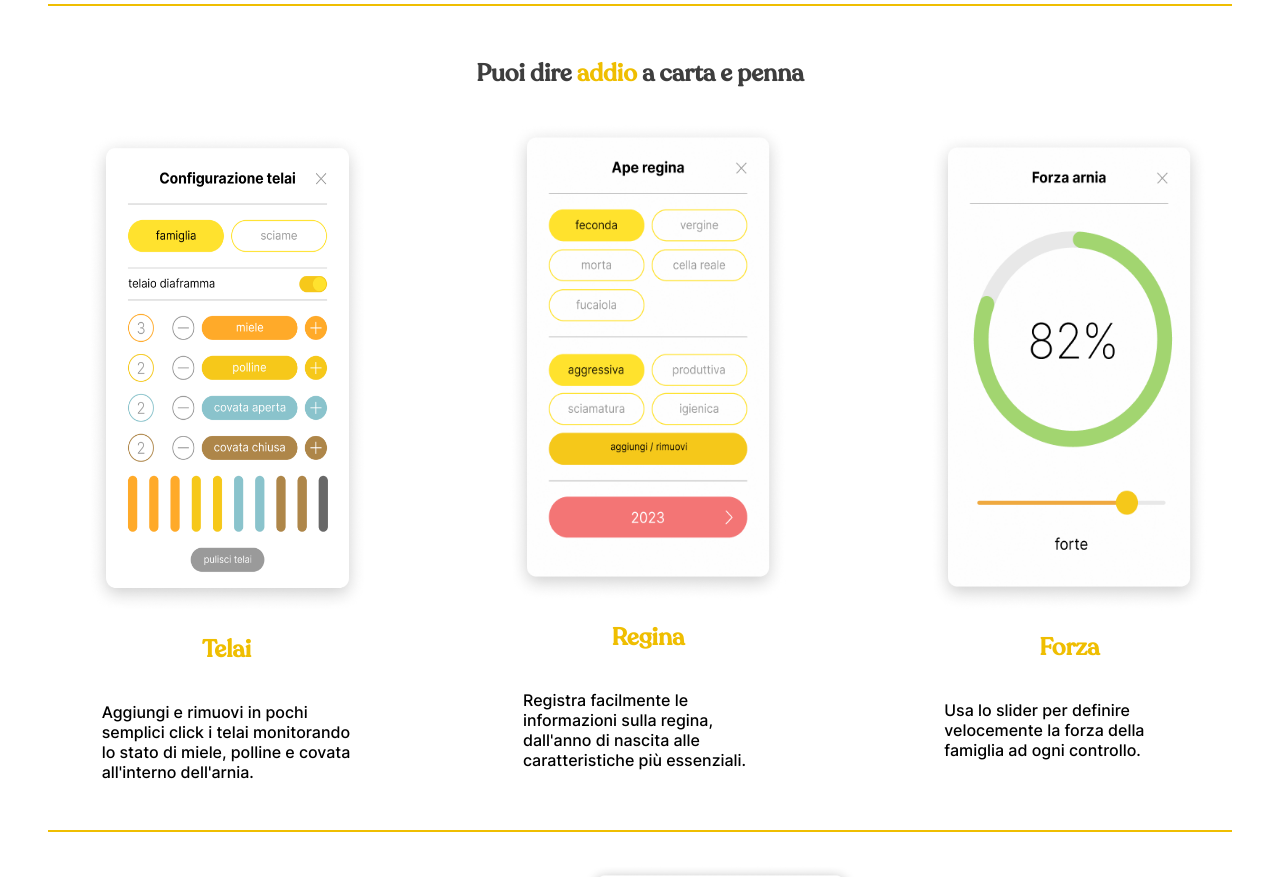
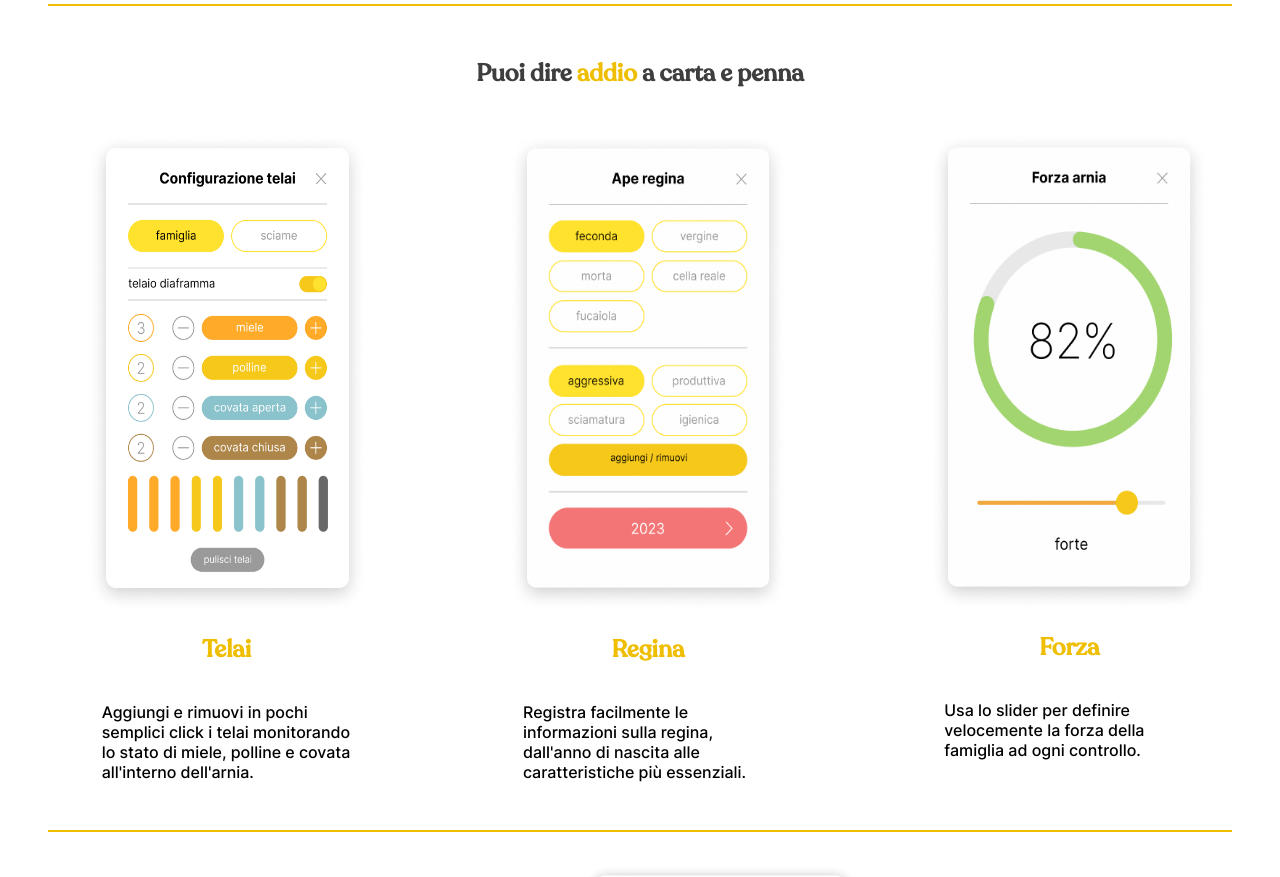
Before and after one commit to filippodev318/easyHives-landing-fe, a React (Create React App) app: page / in a window 1280 px wide. Shown: the part 1100-1977 px from the top of the page. Built offline with nearby package versions, Linux system fonts and the light colour scheme.

Commit message:
modifiche

```diff
--- a/src/components/sections/second-section/secondsection.css
+++ b/src/components/sections/second-section/secondsection.css
@@ -59,7 +59,7 @@
         margin-top: 1.4rem;
     }
 
-    .easyhives__secondSection-content-screen2 img {
+    .easyhives__secondSection-content-screen3 img {
         margin-top: 1.4rem;
     }
 
```
